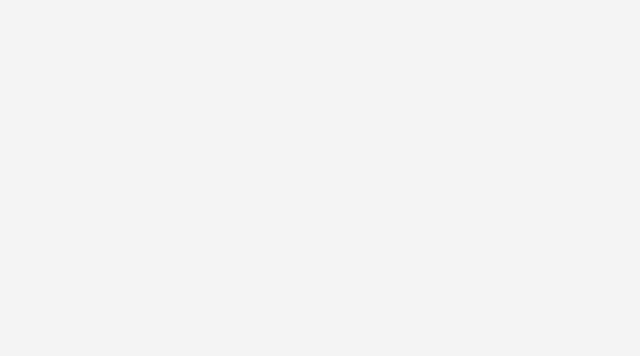
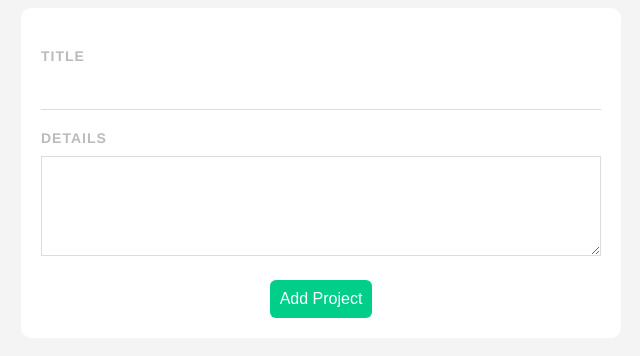
Before and after one commit to AhmedRabea0302/Project-Planner, a Vue app: page /add in a window 1280 px wide. Before the commit this address had no page. Shown: the top 356 px of the page, without its empty margins (319-959 px from the left). Built offline with nearby package versions, Linux system fonts and the light colour scheme.

Commit message:
Create the Add Project Form

```diff
--- a/data/db.json
+++ b/data/db.json
@@ -4,7 +4,7 @@
       "id": 1,
       "title": "Lorama",
       "details": "Lorem Ipsum hassona e55",
-      "complete": true
+      "complete": false
     },
     {
       "id": 2,
--- a/src/router/index.js
+++ b/src/router/index.js
@@ -1,10 +1,15 @@
 import { createRouter, createWebHistory } from 'vue-router'
 import Home from '../views/Home.vue'
-
+import AddProject from '../views/AddProject'
 const routes = [{
         path: '/',
         name: 'Home',
         component: Home
+    },
+    {
+        path: '/add',
+        name: 'AddProject',
+        component: AddProject
     },
 
 ]
--- /dev/null
+++ b/src/views/AddProject.vue
@@ -0,0 +1,72 @@
+<template>
+  <form @submit.prevent="handleSubmit">
+      <label for="title">Title</label>
+      <input type="text" required v-model="title" />
+
+      <label for="details">Details</label>
+      <textarea required v-model="details"></textarea>
+
+      <button type="">Add Project</button>
+  </form>
+</template>
+
+<script>
+export default {
+    data() {
+        return {
+            title: '',
+            details: '',
+        }
+    },
+
+    handleSubmit() {
+        console.log(this.title);
+        console.log(this.details);
+    }
+}
+</script>
+
+<style>
+    form {
+        background-color: #fff;
+        padding: 20px;
+        border-radius: 10px;
+    }
+
+    label {
+        display: block;
+        color: #bbb;
+        text-transform: uppercase;
+        font-size: 14px;
+        font-weight: bold;
+        letter-spacing: 1px;
+        margin: 20px 0 10px 0;
+    }
+
+    input {
+        padding: 10px;
+        border: 0;
+        border-bottom: 1px solid #ddd;
+        width: 100%;
+        box-sizing: border-box;
+    }
+
+    textarea {
+        border: 1px solid #ddd;
+        padding: 10px;
+        width: 100%;
+        box-sizing: border-box;
+        height: 100px;
+    }
+
+    form button {
+        margin: 20px auto 0;
+        display: block;
+        background-color: #00ce89;
+        color: white;
+        padding: 10px;
+        border: 0;
+        border-radius: 6px;
+        font-size: 16px;
+    }
+</style>
```
